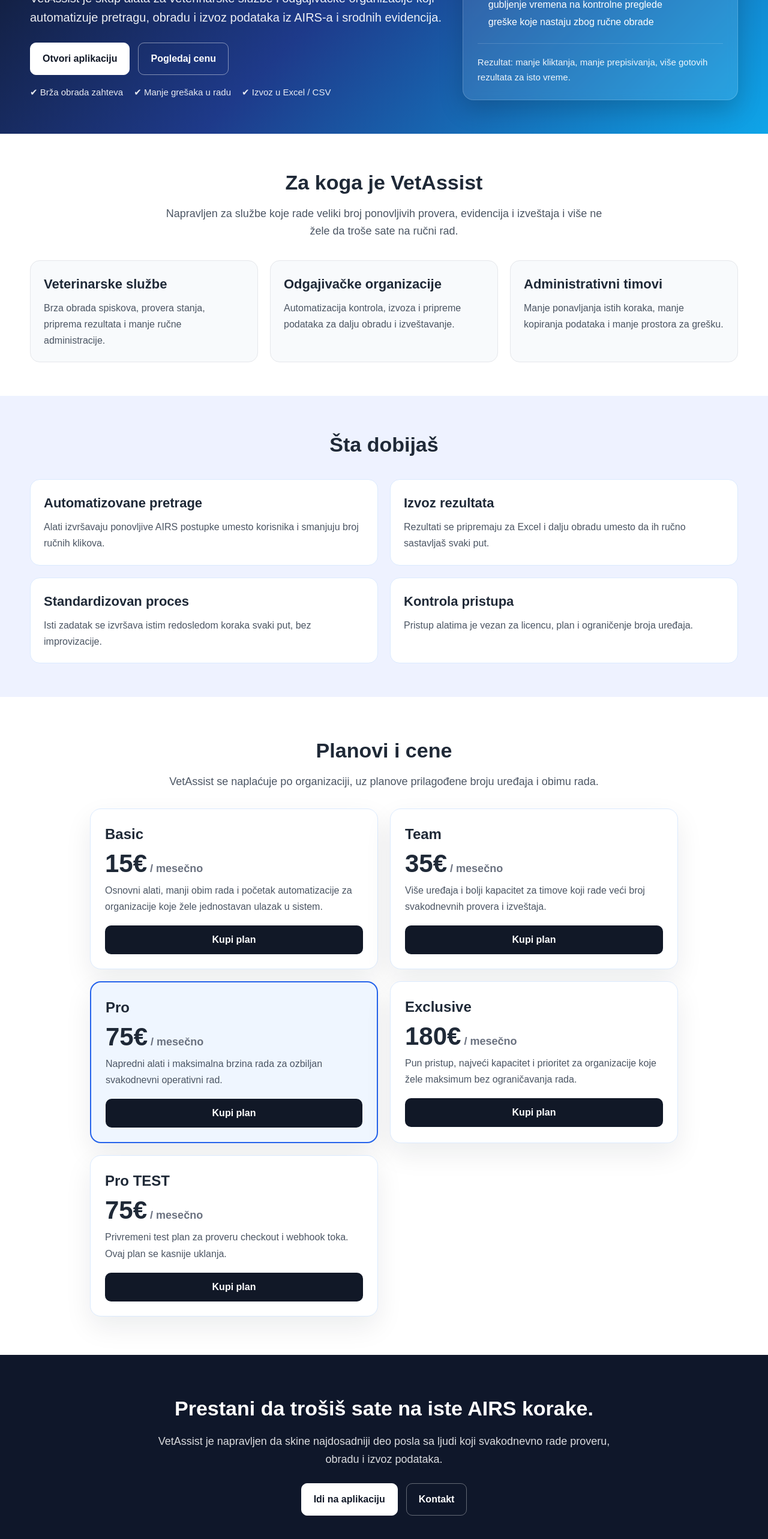
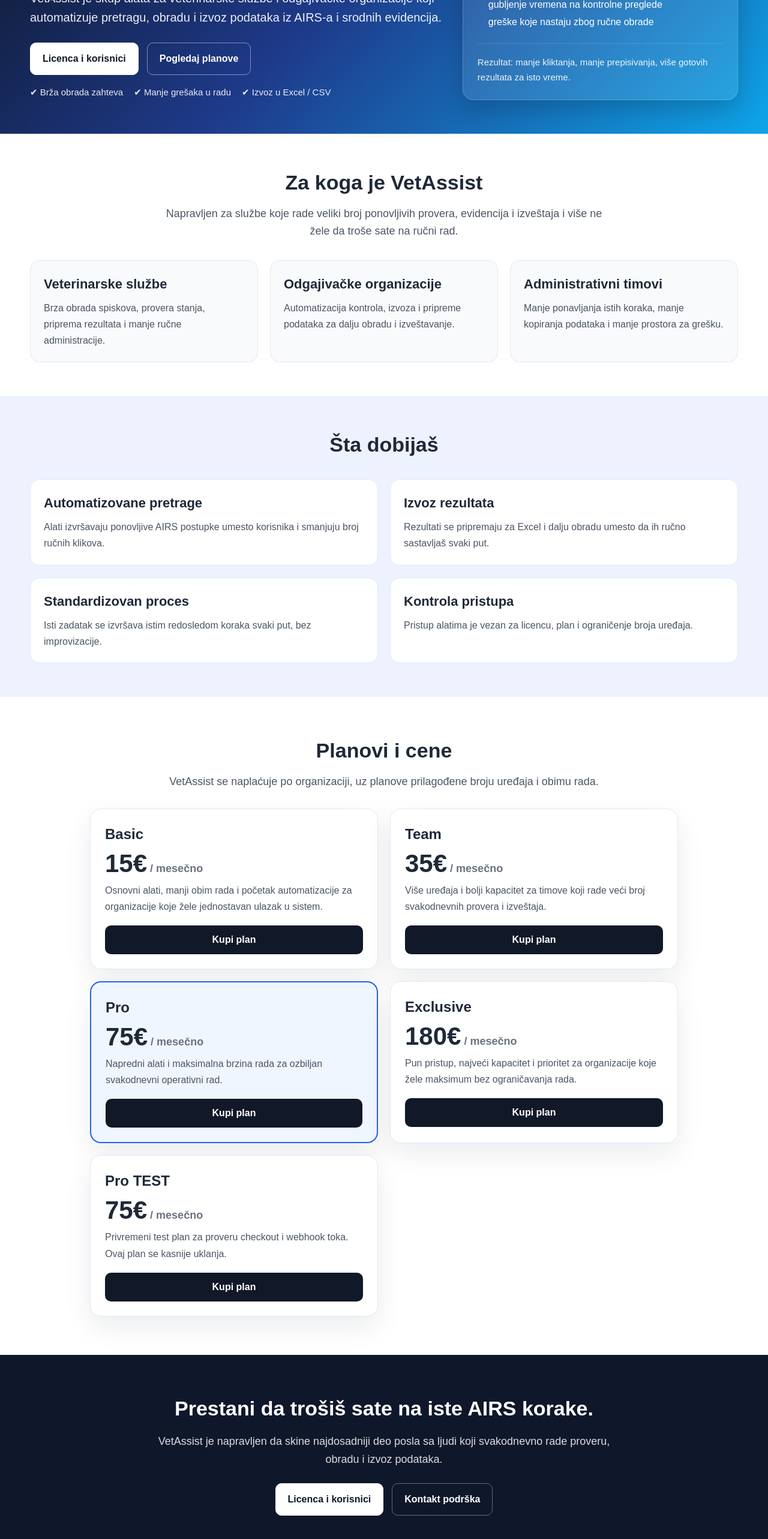
Before and after one commit to vladimirsapundzic85/vetasist-app, a Next.js app: page / in a window 1280 px wide. Shown: the part 218-2784 px from the top of the page at 60% size. Built offline with nearby package versions, Linux system fonts and the light colour scheme.

Commit message:
Update page.tsx

```diff
--- a/app/page.tsx
+++ b/app/page.tsx
@@ -128,7 +128,7 @@
                   border: "1px solid white",
                 }}
               >
-                Otvori aplikaciju
+                Licenca i korisnici
               </a>
 
               <a
@@ -144,7 +144,7 @@
                   border: "1px solid rgba(255,255,255,0.45)",
                 }}
               >
-                Pogledaj cenu
+                Pogledaj planove
               </a>
             </div>
 
@@ -501,7 +501,7 @@
                 border: "1px solid white",
               }}
             >
-              Idi na aplikaciju
+              Licenca i korisnici
             </a>
 
             <a
@@ -517,7 +517,7 @@
                 border: "1px solid rgba(255,255,255,0.35)",
               }}
             >
-              Kontakt
+              Kontakt podrška
             </a>
           </div>
         </div>
@@ -559,7 +559,7 @@
                 marginBottom: 16,
               }}
             >
-              Na ovu adresu biće vezana pretplata i licenca.
+              Na ovu adresu stižu licenca i uputstvo za početak rada.
             </p>
 
             <input
```
